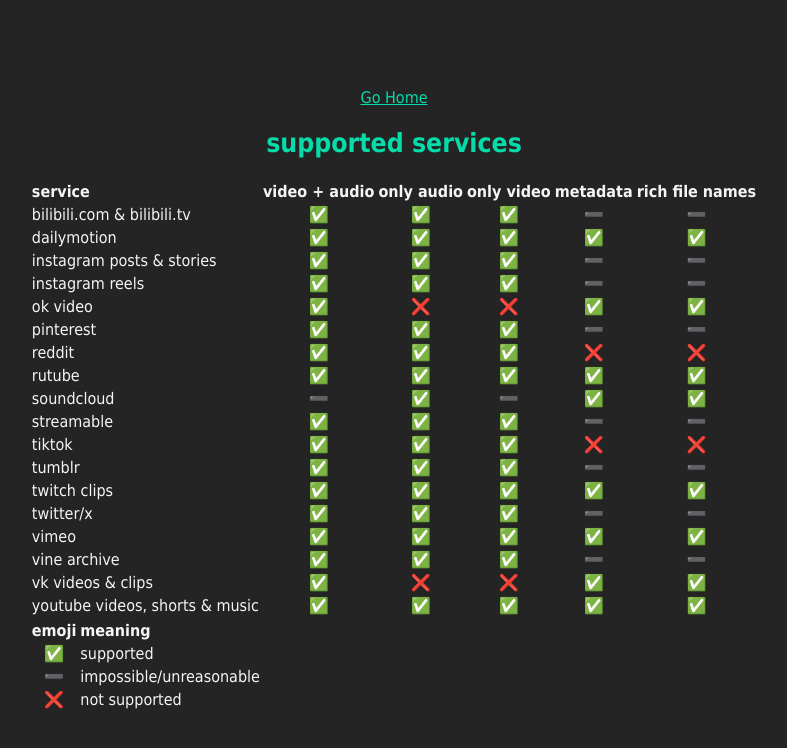
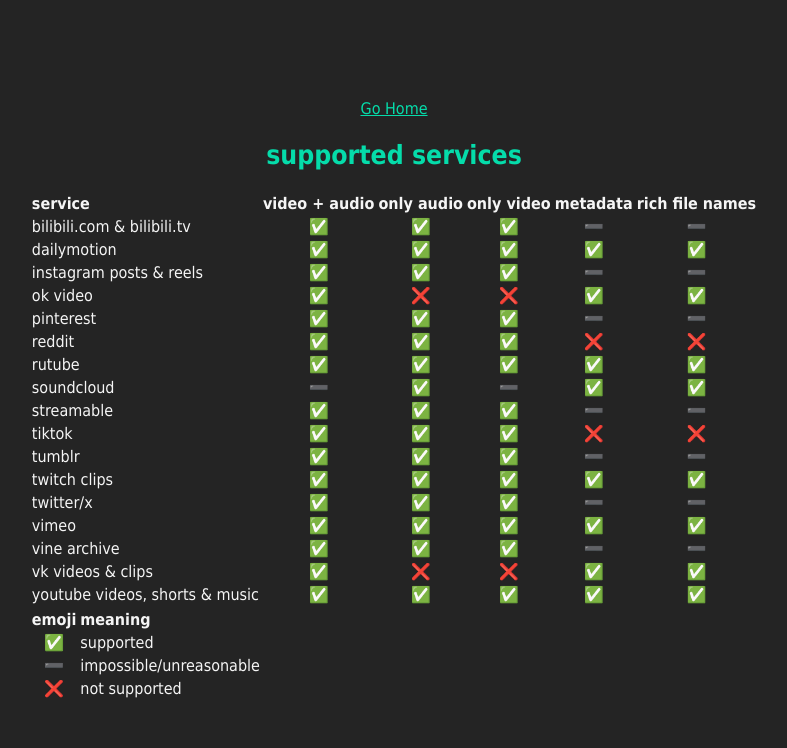
Before and after one commit to GreeningSiren/download, a React (Vite) app: page /download/supported in a window 1280 px wide. Shown: the top 748 px of the page, without its empty margins (246-1033 px from the left). Built offline with nearby package versions, Linux system fonts and the light colour scheme.

Commit message:
docs: ✏️ readme change
removed support for instagram stories

```diff
--- a/src/components/Supported.tsx
+++ b/src/components/Supported.tsx
@@ -3,33 +3,31 @@
 import {Link} from "react-router-dom";
 
 const markdown = "## supported services\n" +
+    "| service                        | video + audio | only audio | only video | metadata | rich file names |\n" +
+    "| :--------                      | :-----------: | :--------: | :--------: | :------: | :-------------: |\n" +
+    "| bilibili.com & bilibili.tv     | ✅            | ✅         | ✅         | ➖         | ➖              |\n" +
+    "| dailymotion                    | ✅            | ✅         | ✅         | ✅         | ✅              |\n" +
+    "| instagram posts & reels        | ✅            | ✅         | ✅         | ➖         | ➖              |\n" +
+    "| ok video                       | ✅            | ❌         | ❌         | ✅         | ✅              |\n" +
+    "| pinterest                      | ✅            | ✅         | ✅         | ➖         | ➖              |\n" +
+    "| reddit                         | ✅            | ✅         | ✅         | ❌         | ❌              |\n" +
+    "| rutube                         | ✅            | ✅         | ✅         | ✅         | ✅              |\n" +
+    "| soundcloud                     | ➖            | ✅         | ➖         | ✅         | ✅              |\n" +
+    "| streamable                     | ✅            | ✅         | ✅         | ➖         | ➖              |\n" +
+    "| tiktok                         | ✅            | ✅         | ✅         | ❌         | ❌              |\n" +
+    "| tumblr                         | ✅            | ✅         | ✅         | ➖         | ➖              |\n" +
+    "| twitch clips                   | ✅            | ✅         | ✅         | ✅         | ✅              |\n" +
+    "| twitter/x                      | ✅            | ✅         | ✅         | ➖         | ➖              |\n" +
+    "| vimeo                          | ✅            | ✅         | ✅         | ✅         | ✅              |\n" +
+    "| vine archive                   | ✅            | ✅         | ✅         | ➖         | ➖              |\n" +
+    "| vk videos & clips              | ✅            | ❌         | ❌         | ✅         | ✅              |\n" +
+    "| youtube videos, shorts & music | ✅            | ✅         | ✅         | ✅         | ✅              |\n" +
     "\n" +
-    "| service                        | video + audio | only audio | only video | metadata | rich file names |\n" +
-    "|:-------------------------------|:-------------:|:----------:|:----------:|:--------:|:---------------:|\n" +
-    "| bilibili.com & bilibili.tv     |       ✅       |     ✅      |     ✅      |    ➖     |        ➖        |\n" +
-    "| dailymotion                    |       ✅       |     ✅      |     ✅      |    ✅     |        ✅        |\n" +
-    "| instagram posts & stories      |       ✅       |     ✅      |     ✅      |    ➖     |        ➖        |\n" +
-    "| instagram reels                |       ✅       |     ✅      |     ✅      |    ➖     |        ➖        |\n" +
-    "| ok video                       |       ✅       |     ❌      |     ❌      |    ✅     |        ✅        |\n" +
-    "| pinterest                      |       ✅       |     ✅      |     ✅      |    ➖     |        ➖        |\n" +
-    "| reddit                         |       ✅       |     ✅      |     ✅      |    ❌     |        ❌        |\n" +
-    "| rutube                         |       ✅       |     ✅      |     ✅      |    ✅     |        ✅        |\n" +
-    "| soundcloud                     |       ➖       |     ✅      |     ➖      |    ✅     |        ✅        |\n" +
-    "| streamable                     |       ✅       |     ✅      |     ✅      |    ➖     |        ➖        |\n" +
-    "| tiktok                         |       ✅       |     ✅      |     ✅      |    ❌     |        ❌        |\n" +
-    "| tumblr                         |       ✅       |     ✅      |     ✅      |    ➖     |        ➖        |\n" +
-    "| twitch clips                   |       ✅       |     ✅      |     ✅      |    ✅     |        ✅        |\n" +
-    "| twitter/x                      |       ✅       |     ✅      |     ✅      |    ➖     |        ➖        |\n" +
-    "| vimeo                          |       ✅       |     ✅      |     ✅      |    ✅     |        ✅        |\n" +
-    "| vine archive                   |       ✅       |     ✅      |     ✅      |    ➖     |        ➖        |\n" +
-    "| vk videos & clips              |       ✅       |     ❌      |     ❌      |    ✅     |        ✅        |\n" +
-    "| youtube videos, shorts & music |       ✅       |     ✅      |     ✅      |    ✅     |        ✅        |\n" +
-    "\n" +
-    "| emoji | meaning                 |\n" +
-    "|:-----:|:------------------------|\n" +
-    "|   ✅   | supported               |\n" +
-    "|   ➖   | impossible/unreasonable |\n" +
-    "|   ❌   | not supported           |"
+    "| emoji   | meaning                 |\n" +
+    "| :-----: | :---------------------- |\n" +
+    "| ✅      | supported               |\n" +
+    "| ➖      | impossible/unreasonable |\n" +
+    "| ❌      | not supported           |"
 
 const tableStyles = 'th, td{background-color:#242424;color:whitesmoke;}'
 export default function SupportedServices() {
```
Also changed, not shown: public/README.md, 1 other file (tests, documents, lock files or other folders).
